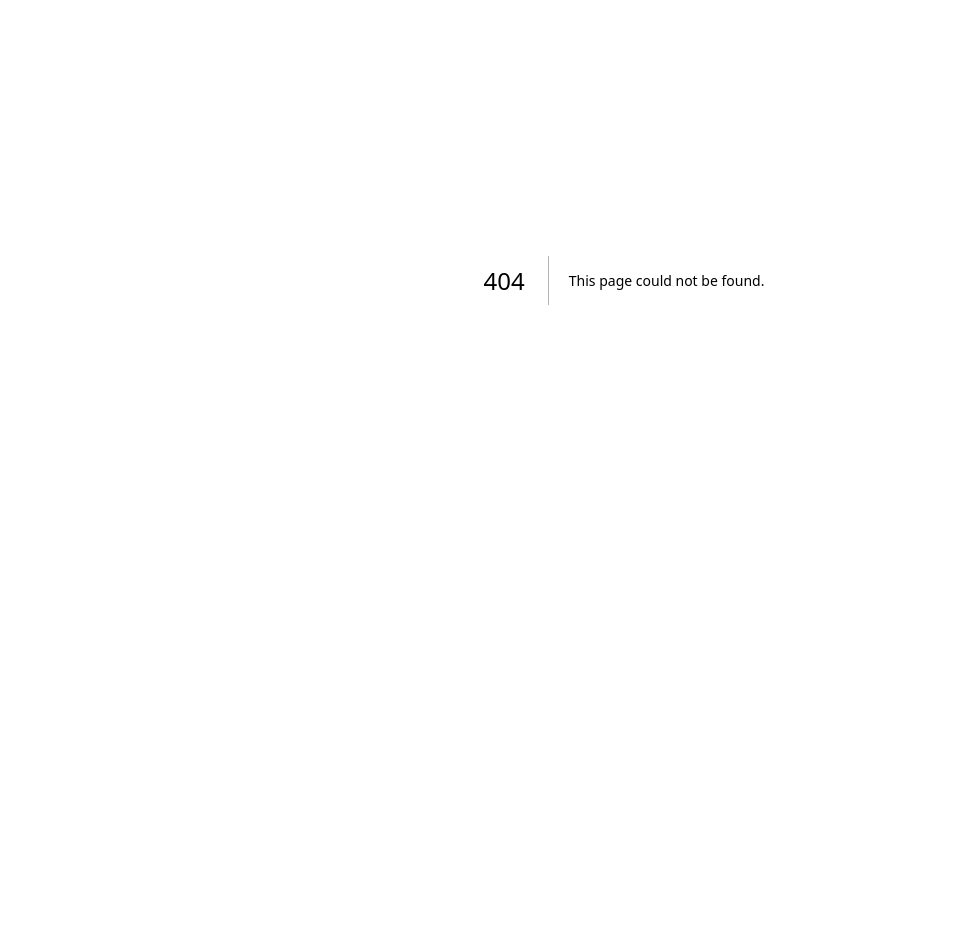
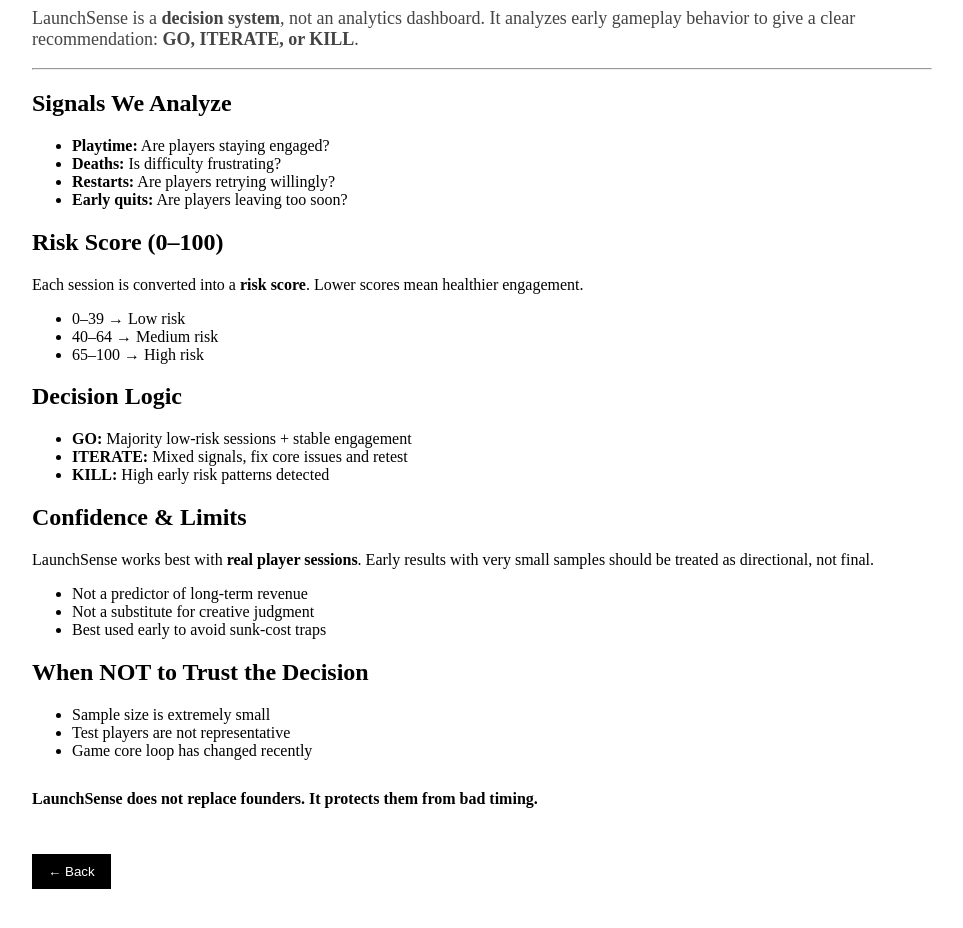
Before and after one commit to ashish98765/launchsense, a Next.js app in the folder frontend/: page /methodology in a window 1280 px wide. Before the commit this address had no page. Shown: the part 120-1048 px from the top of the page, without its empty margins (16-979 px from the left). Before the commit the page ends 800 px from the top, so only its background shows below. Built offline with nearby package versions, Linux system fonts and the light colour scheme.

Commit message:
Create methodology.js

```diff
--- /dev/null
+++ b/frontend/pages/methodology.js
@@ -0,0 +1,83 @@
+import { useRouter } from "next/router";
+
+export default function Methodology() {
+  const router = useRouter();
+
+  return (
+    <div style={{ padding: 40, maxWidth: 900 }}>
+      <h1>How LaunchSense Makes Decisions</h1>
+
+      <p style={{ fontSize: 18, color: "#444" }}>
+        LaunchSense is a <strong>decision system</strong>, not an analytics dashboard.
+        It analyzes early gameplay behavior to give a clear recommendation:
+        <strong> GO, ITERATE, or KILL</strong>.
+      </p>
+
+      <hr />
+
+      <h2>Signals We Analyze</h2>
+      <ul>
+        <li><strong>Playtime:</strong> Are players staying engaged?</li>
+        <li><strong>Deaths:</strong> Is difficulty frustrating?</li>
+        <li><strong>Restarts:</strong> Are players retrying willingly?</li>
+        <li><strong>Early quits:</strong> Are players leaving too soon?</li>
+      </ul>
+
+      <h2>Risk Score (0–100)</h2>
+      <p>
+        Each session is converted into a <strong>risk score</strong>.
+        Lower scores mean healthier engagement.
+      </p>
+      <ul>
+        <li>0–39 → Low risk</li>
+        <li>40–64 → Medium risk</li>
+        <li>65–100 → High risk</li>
+      </ul>
+
+      <h2>Decision Logic</h2>
+      <ul>
+        <li><strong>GO:</strong> Majority low-risk sessions + stable engagement</li>
+        <li><strong>ITERATE:</strong> Mixed signals, fix core issues and retest</li>
+        <li><strong>KILL:</strong> High early risk patterns detected</li>
+      </ul>
+
+      <h2>Confidence & Limits</h2>
+      <p>
+        LaunchSense works best with <strong>real player sessions</strong>.
+        Early results with very small samples should be treated as directional,
+        not final.
+      </p>
+
+      <ul>
+        <li>Not a predictor of long-term revenue</li>
+        <li>Not a substitute for creative judgment</li>
+        <li>Best used early to avoid sunk-cost traps</li>
+      </ul>
+
+      <h2>When NOT to Trust the Decision</h2>
+      <ul>
+        <li>Sample size is extremely small</li>
+        <li>Test players are not representative</li>
+        <li>Game core loop has changed recently</li>
+      </ul>
+
+      <p style={{ marginTop: 30, fontWeight: "bold" }}>
+        LaunchSense does not replace founders. It protects them from bad timing.
+      </p>
+
+      <button
+        onClick={() => router.back()}
+        style={{
+          marginTop: 30,
+          padding: "10px 16px",
+          background: "#000",
+          color: "#fff",
+          border: "none",
+          cursor: "pointer",
+        }}
+      >
+        ← Back
+      </button>
+    </div>
+  );
+}
```
